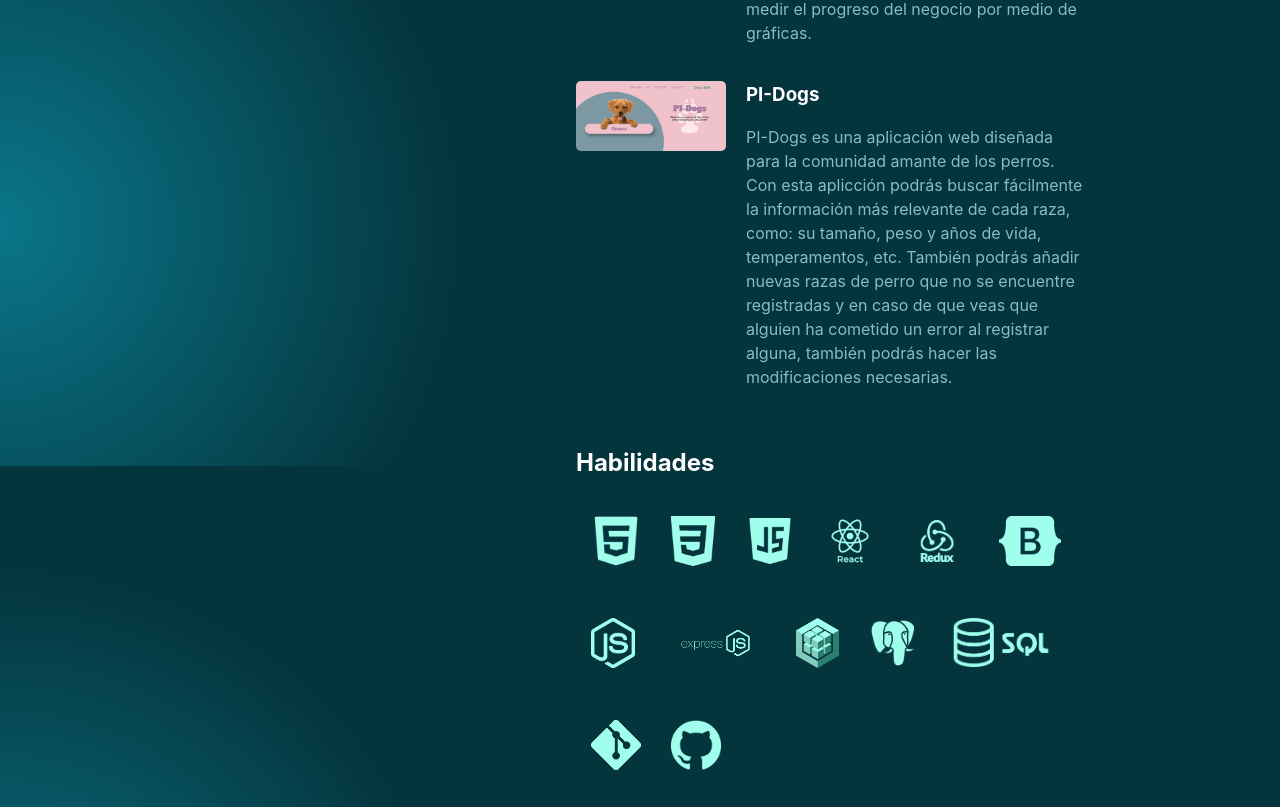
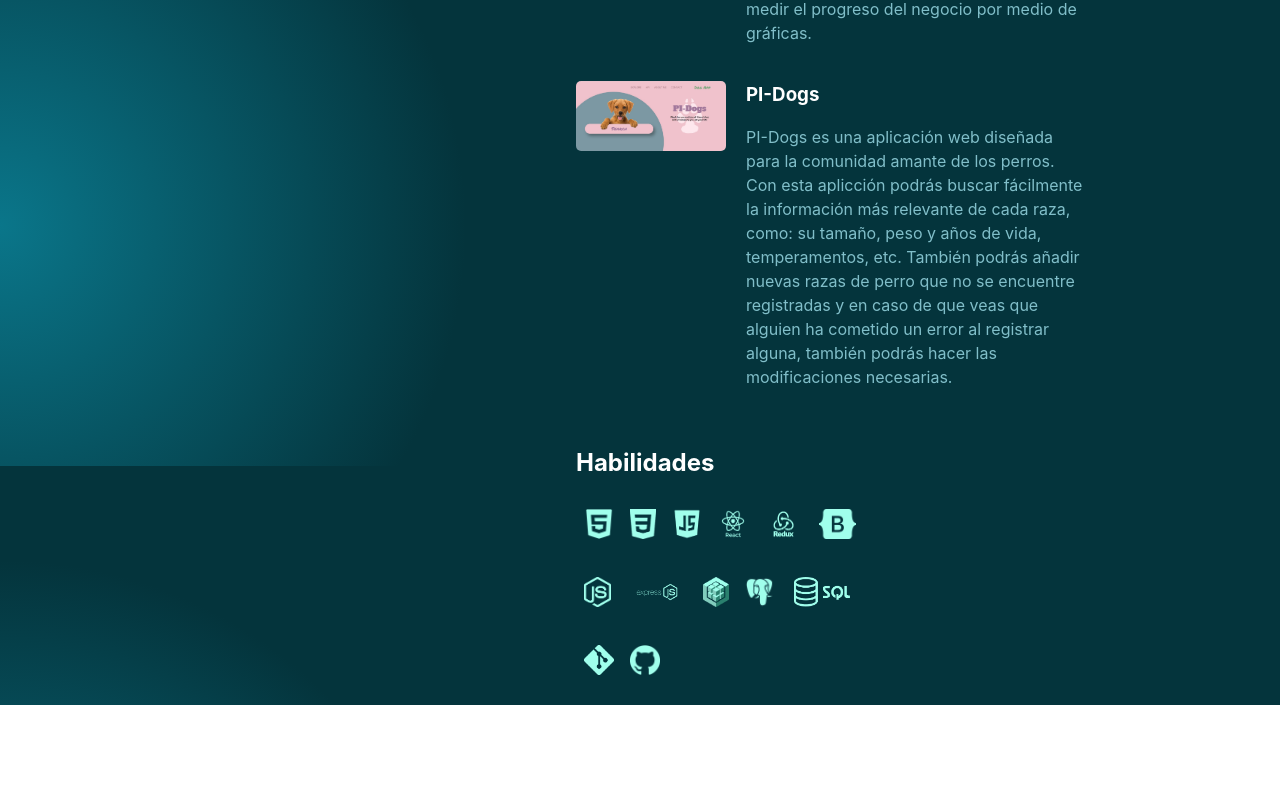
Before and after one commit to Tortoiselizard/Portafolio_Front, a React (Vite) app: page / in a window 1280 px wide. Shown: the part 2734-3541 px from the top of the page. After the commit the page ends 3439 px from the top, so only its background shows below. Built offline with nearby package versions, Linux system fonts and the light colour scheme.

Commit message:
change components/Technologies.module.css: add styles to resposive designe (line 38-45)

```diff
--- a/src/components/Technologies/Technologies.module.css
+++ b/src/components/Technologies/Technologies.module.css
@@ -27,11 +27,19 @@
 }
 
 .TechnologiesContainer li {
-    margin: 5px;
-    padding: 10px;
+    margin: 3px;
+    padding: 5px;
 }
 
 .TechnologiesContainer img {
-    height: 50px;
+    height: 30px;
     object-fit: contain;
 }
+
+/* Estilos para dispositivos móbiles pequeños */
+@media screen and (max-width: 480px) {
+
+    .TechnologiesContainer {
+        width: 100%;
+    }
+  }
```
